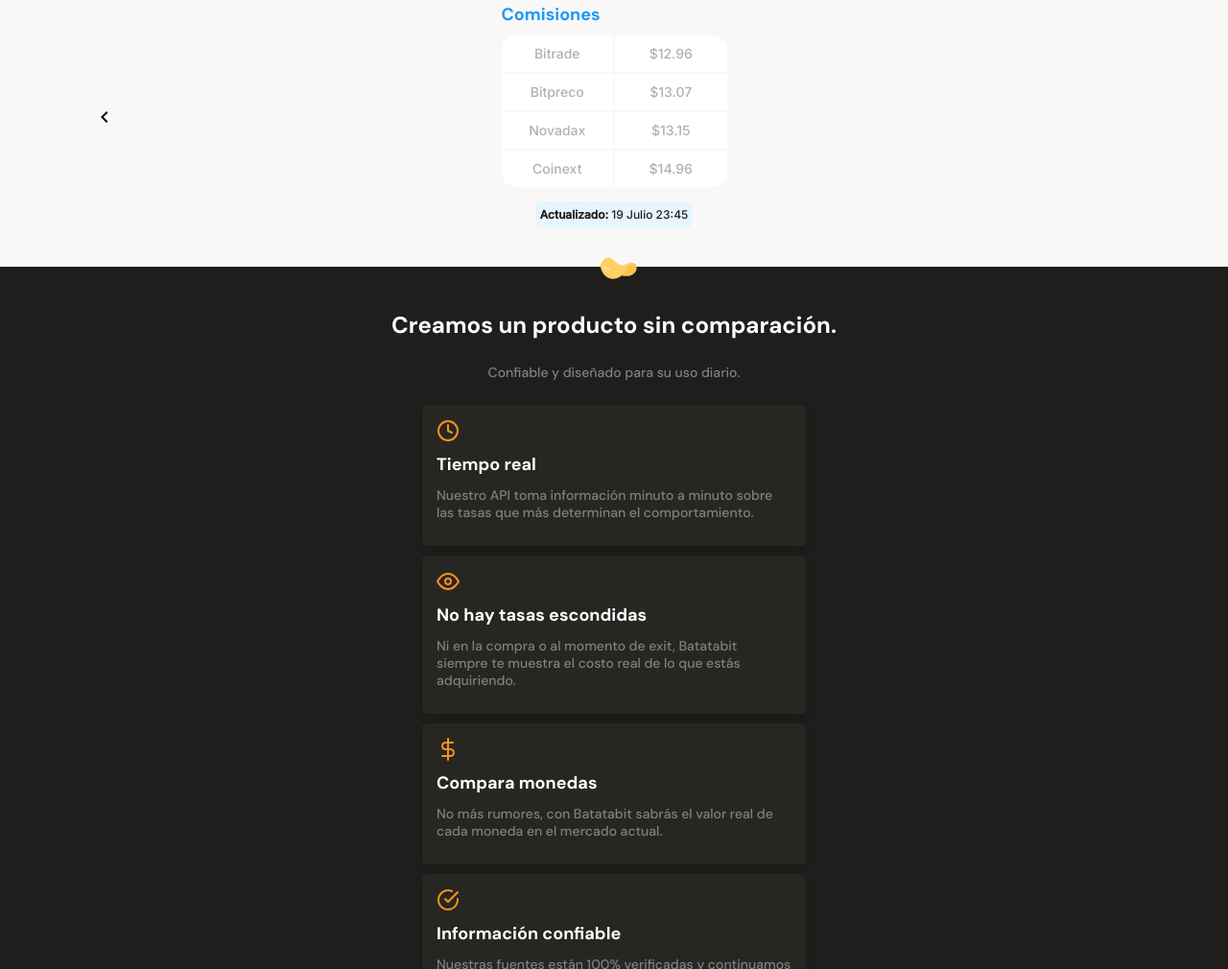
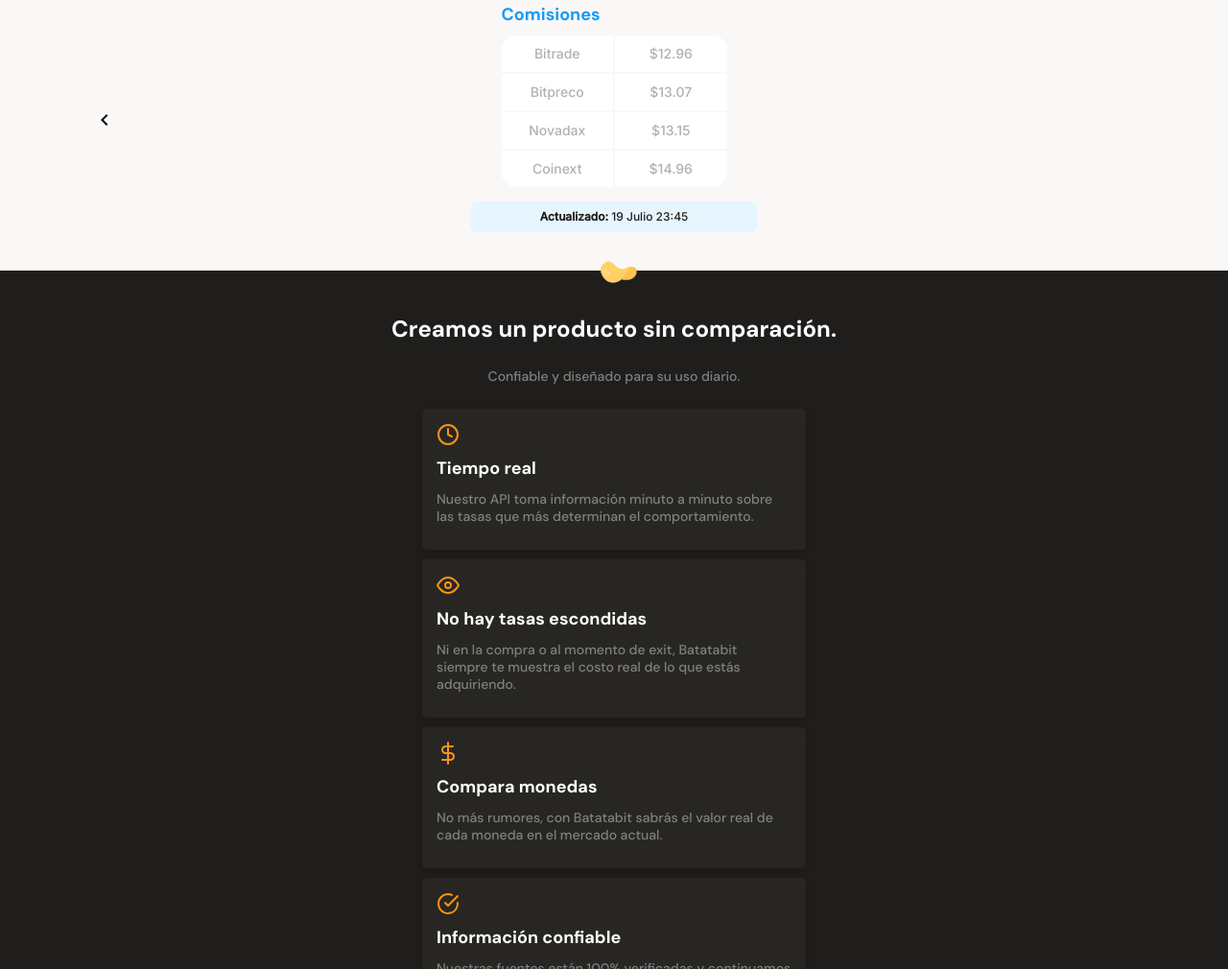
Before and after one commit to eloybernardez/batabit, a plain HTML site: page index.html in a window 1280 px wide. Shown: the part 1040-2050 px from the top of the page at 96% size. Drawn offline with Linux system fonts and the light colour scheme.

Commit message:
Modified commissions and currency tab

```diff
--- a/wiki.css
+++ b/wiki.css
@@ -254,9 +254,12 @@ header img {
   background-color: var(--soft-blue);
   font-family: "Inter", sans-serif;
   border-radius: 8px;
-  padding: 5px;
+  padding: 7px;
   margin-top: 15px;
   margin-bottom: 40px;
+  width: 55%;
+  min-width: 157px;
+  max-width: 300px;
 }
 
 .main--exchange .update-commissions-tab p,
```
